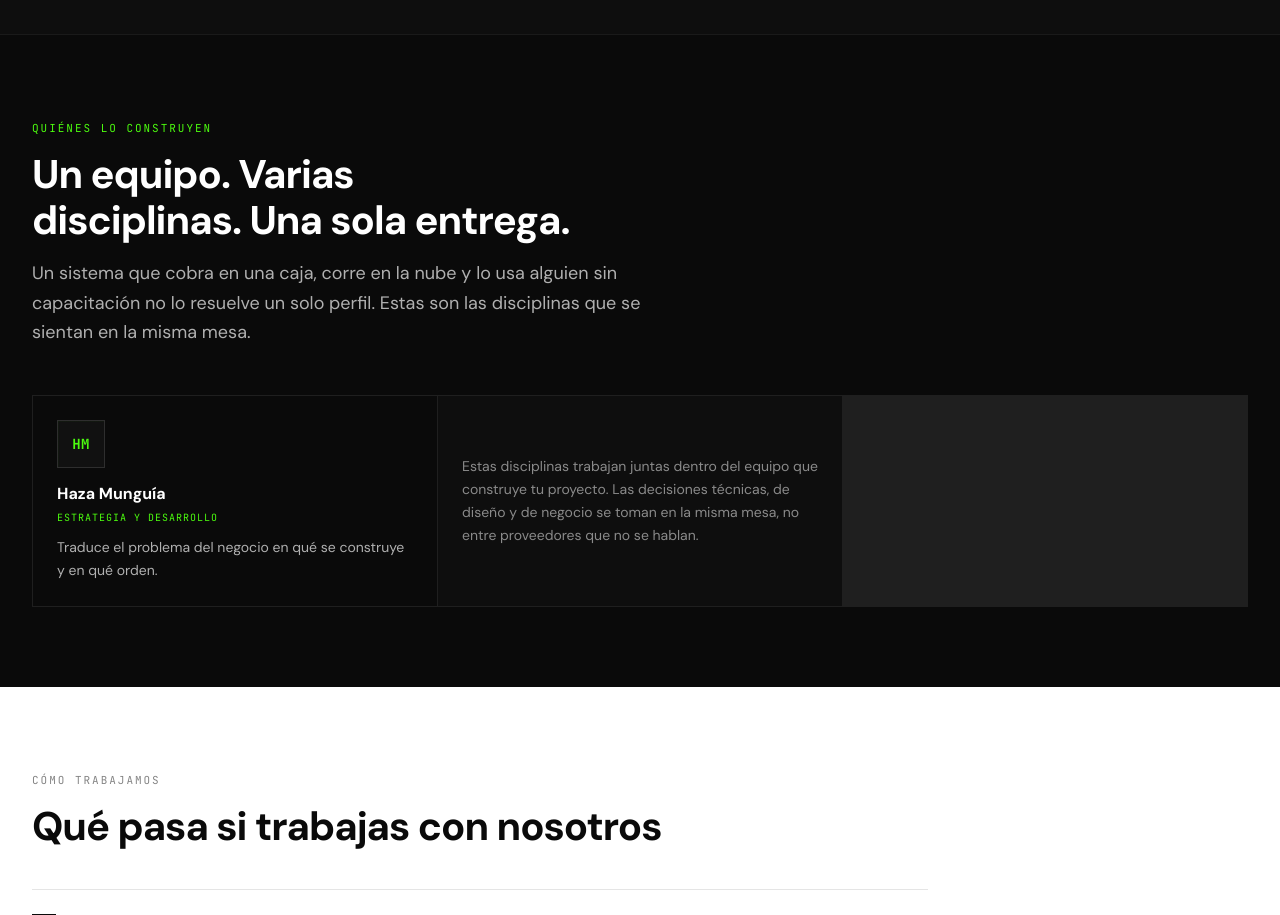
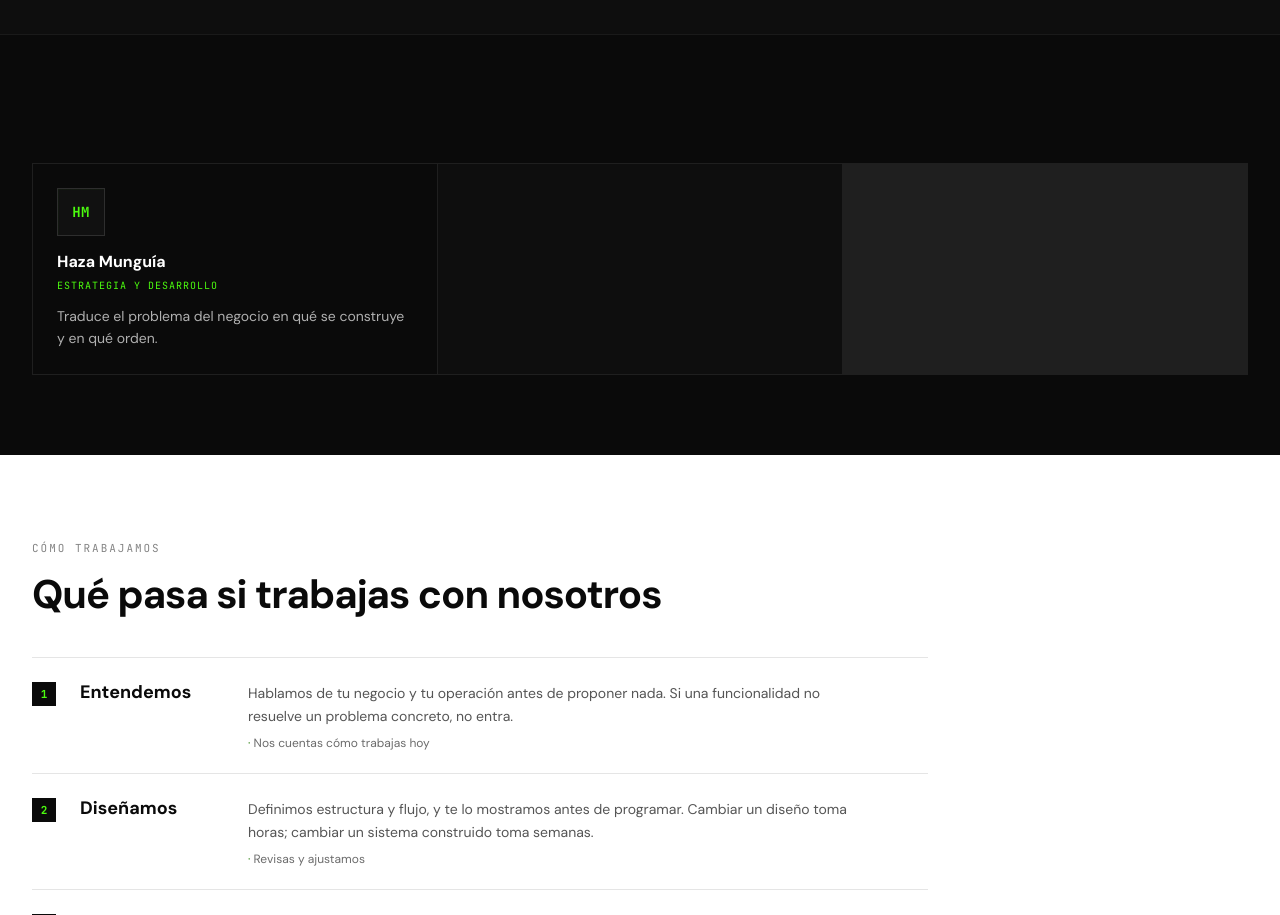
Before and after one commit to WeirdsStudios/user-core, a Next.js app: page / in a window 1280 px wide. Shown: the part 3420-4335 px from the top of the page. Built offline with nearby package versions, Linux system fonts and the light colour scheme; no server answers.

Commit message:
Actualizar Equipo.tsx

```diff
--- a/components/sections/Equipo.tsx
+++ b/components/sections/Equipo.tsx
@@ -37,18 +37,16 @@ export default function Equipo() {
       <div className="max-w-7xl mx-auto px-5 sm:px-6 lg:px-8">
         <div className="max-w-2xl">
           <span className="font-mono text-[10px] sm:text-[11px] tracking-[0.18em] uppercase text-[#4cfc0f]">
-            Quiénes lo construyen
+
           </span>
           <h2
             id="equipo-titulo"
             className="text-[1.6rem] sm:text-3xl lg:text-[2.5rem] font-bold leading-[1.15] mt-3 text-balance tracking-tight"
           >
-            Un equipo. Varias disciplinas. Una sola entrega.
+
           </h2>
           <p className="text-[#B0B0B0] text-[15px] lg:text-lg mt-4 leading-relaxed">
-            Un sistema que cobra en una caja, corre en la nube y lo usa alguien
-            sin capacitación no lo resuelve un solo perfil. Estas son las
-            disciplinas que se sientan en la misma mesa.
+
           </p>
         </div>
 
@@ -75,9 +73,7 @@ export default function Equipo() {
           {/* Cierre de la retícula: convierte el hueco de la sexta celda en mensaje */}
           <li className="bg-[#0E0E0E] p-4 sm:p-5 lg:p-6 flex items-center">
             <p className="text-[#8A8A8A] text-sm leading-relaxed">
-              Estas disciplinas trabajan juntas dentro del equipo que construye
-              tu proyecto. Las decisiones técnicas, de diseño y de negocio se
-              toman en la misma mesa, no entre proveedores que no se hablan.
+
             </p>
           </li>
         </ul>
```
